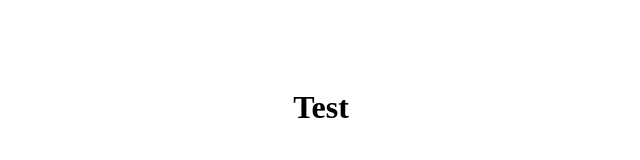
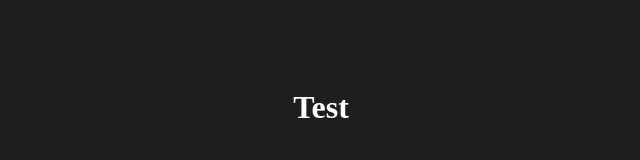
Before and after one commit to DevChrisChan/Meme-Lord, a plain HTML site: page index.html in a window 1280 px wide. Shown: the whole page, without its empty margins (319-959 px from the left). Drawn offline with Linux system fonts and the dark colour scheme.

Commit message:
Update index.html

```diff
--- a/index.html
+++ b/index.html
@@ -11,6 +11,14 @@
         text-align: center;
         padding: 60px 20px;
       }
+      /* Light Mode */
+@media (prefers-color-scheme: dark) {
+
+body {
+background-color: #1E1E1E;
+color: #fff
+} /* Dark Mode */
+}
     </style>
   </head>
 
```
